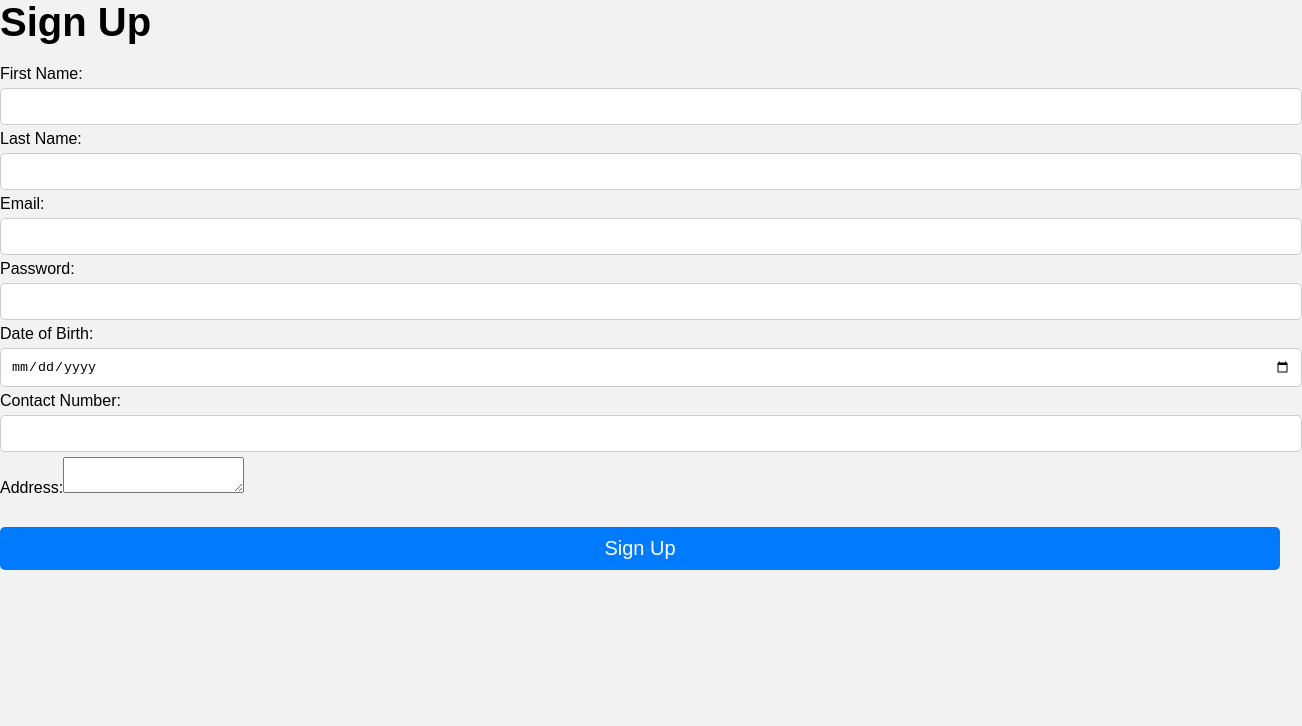
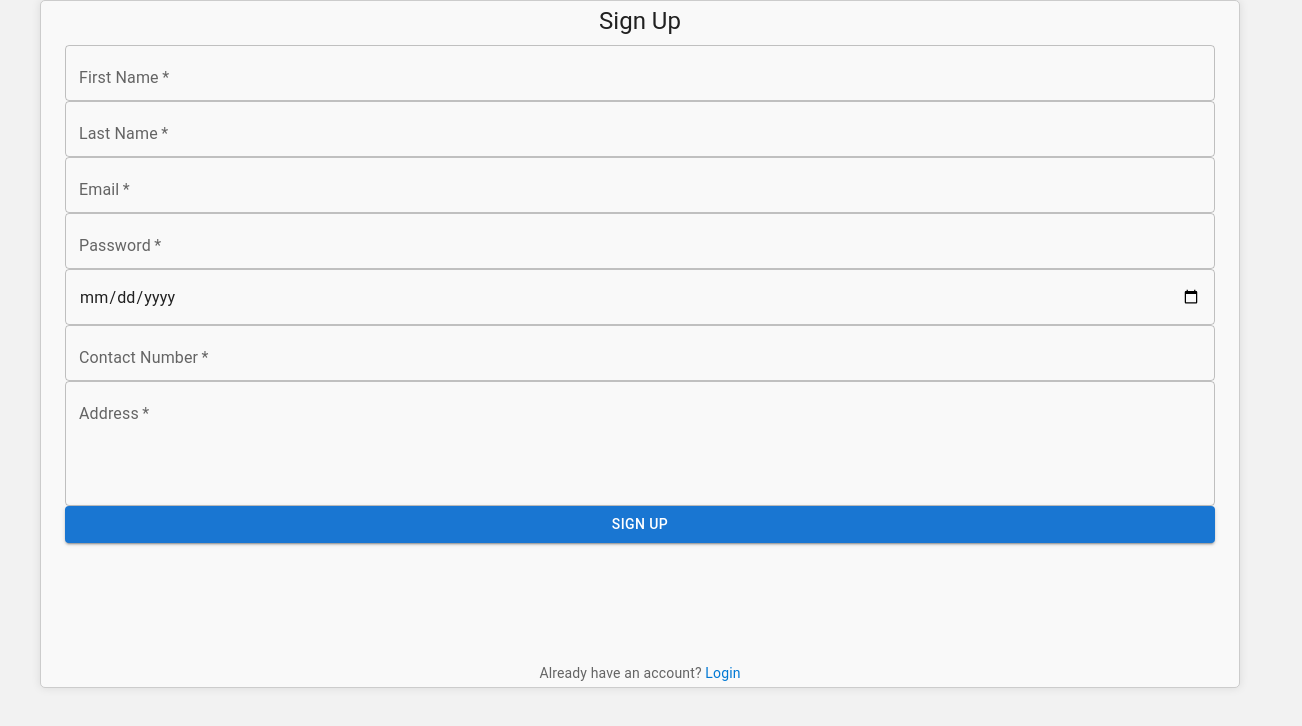
Before and after one commit to LLwassim/bankingapp-frontend, a React (Create React App) app: page /bankingapp-frontend/signup in a window 1280 px wide. Shown: the top 726 px of the page, 1302 px wide, since content can reach past the window. Built offline with nearby package versions, Linux system fonts and the light colour scheme.

Commit message:
added Material UI finsihed Sprint

```diff
--- a/src/App.js
+++ b/src/App.js
@@ -9,9 +9,10 @@ function App() {
   return (
     <Router basename="/bankingapp-frontend">
       <Routes>
-        <Route exact path="/" element={<HomePage />} />
+        <Route exact path="/" element={<LoginPage />} />
         <Route path="/login" element={<LoginPage />} />
         <Route path="/signup" element={<SignUpPage />} />
+        <Route path="/home" element={<HomePage />} />
       </Routes>
     </Router>
   );
--- a/src/components/Navbar.js
+++ b/src/components/Navbar.js
@@ -7,7 +7,7 @@ function Navbar() {
     <nav className="navbar">
       <ul className="nav-list">
         <li className="nav-item">
-          <Link to="/">Home</Link>
+          <Link to="/home">Home</Link>
         </li>
         <li className="nav-item">
           <Link to="/accounts">Accounts</Link>
--- a/src/pages/Login.css
+++ b/src/pages/Login.css
@@ -14,10 +14,14 @@ h2 {
   margin: 0 0 20px;
   font-size: 40px;
 }
-
+.login-message {
+  color: red;
+  font-size: 24px;
+}
 form {
   display: flex;
   flex-direction: column;
+  margin-bottom: 120px;
 }
 
 label {
@@ -31,11 +35,22 @@ input {
   border-radius: 5px;
   width: 100%;
 }
-
-button {
+.signup-button {
   background-color: #007bff;
   color: #fff;
   padding: 10px;
+  border: none;
+  border-radius: 5px;
+  cursor: pointer;
+  width: 30%;
+  margin-top: 2px;
+  font-size: 20px;
+}
+
+.login-button {
+  background-color: #007bff;
+  color: #fff;
+  padding: 15px;
   border: none;
   border-radius: 5px;
   cursor: pointer;
--- a/src/pages/LoginPage.js
+++ b/src/pages/LoginPage.js
@@ -1,19 +1,81 @@
-import React from "react";
+import React, { useState } from "react";
 import "./Login.css";
+import { Link, useNavigate } from "react-router-dom";
+import axios from "axios";
+const baseURL =
+  process.env.NODE_ENV === "development"
+    ? "http://localhost:5001" // Use localhost for development
+    : "https://xroadsports.com"; // Use the production URL for deployment {AWS SERVER}
+
+const axiosInstance = axios.create({
+  baseURL,
+  timeout: 5000,
+});
 
 function LoginPage() {
+  const [loginMessage, setLoginMessage] = useState("");
+  const [email, setEmail] = useState("");
+  const [password, setPassword] = useState("");
+  const navigate = useNavigate(); // Use useNavigate for navigation
+  const handleLogin = async (e) => {
+    e.preventDefault(); // Prevent the default form submission behavior
+
+    try {
+      const response = await axiosInstance.post("/api/users/login", {
+        email,
+        password,
+      });
+
+      // If authentication is successful, you can navigate to the home page
+      if (response.status === 200) {
+        navigate("/home"); // Use navigate to navigate
+      }
+    } catch (error) {
+      console.log("Response Status:", error.response.status); // Log the response status
+      console.log("Response Data:", error.response.data); // Log the response data
+      console.log(error.response.data.message);
+      console.error("Authentication Failed");
+      setLoginMessage(error.response.data.message);
+    }
+  };
+
   return (
     <div className="login-container">
-      <h2>Login</h2>
-      <form>
-        <label htmlFor="username">Username:</label>
-
-        <input type="text" id="username" name="username" required />
+      <h2> City National Bank Login</h2>
+      {loginMessage && <p className="login-message">{loginMessage}</p>}
+      <form onSubmit={handleLogin} method="post">
+        <label htmlFor="Email">Email:</label>
+        <input
+          type="email"
+          placeholder="Email"
+          value={email}
+          onChange={(e) => setEmail(e.target.value)}
+          id="email"
+          name="email"
+          required
+        />
         <label htmlFor="password">Password:</label>
 
-        <input type="password" id="password" name="password" required />
-        <button type="submit">Login</button>
+        <input
+          type="password"
+          placeholder="Password"
+          value={password}
+          onChange={(e) => setPassword(e.target.value)}
+          id="password"
+          name="password"
+          required
+        />
+
+        <button onClick={handleLogin} className="login-button" type="submit">
+          Login
+        </button>
+
+        {loginMessage && <p className="login-message">{loginMessage}</p>}
       </form>
+      <p>Don't have an account?</p>
+      <Link to="/signup">
+        <button className="signup-button">Sign Up</button>
+      </Link>
     </div>
   );
 }
--- a/src/pages/SignUpPage.js
+++ b/src/pages/SignUpPage.js
@@ -1,5 +1,40 @@
 import React, { useState } from "react";
+import { Link } from "react-router-dom";
+import { makeStyles, ThemeProvider } from "@mui/styles";
+import { Container, Typography, TextField, Button } from "@mui/material";
+import { useTheme } from "@mui/material/styles";
 import axios from "axios";
+import theme from "./SignUpTheme";
+
+const useStyles = makeStyles(() => ({
+  container: {
+    maxWidth: 400,
+    margin: "0 auto",
+    padding: theme.spacing(2),
+    border: "1px solid #ccc",
+    borderRadius: 5,
+    background: "#f9f9f9",
+    boxShadow: "0 0 10px rgba(0, 0, 0, 0.1)",
+  },
+  form: {
+    display: "flex",
+    flexDirection: "column",
+  },
+  input: {
+    marginBottom: theme.spacing(2),
+  },
+  button: {
+    backgroundColor: "#0078d4",
+    color: "white",
+    borderRadius: 5,
+    cursor: "pointer",
+  },
+  link: {
+    textDecoration: "none",
+    color: "#0078d4",
+  },
+}));
+
 const baseURL =
   process.env.NODE_ENV === "development"
     ? "http://localhost:5001" // Use localhost for development
@@ -11,6 +46,9 @@ const axiosInstance = axios.create({
 });
 
 function SignUpPage() {
+  const classes = useStyles();
+  const theme = useTheme();
+
   const [formData, setFormData] = useState({
     first_name: "",
     last_name: "",
@@ -19,8 +57,14 @@ function SignUpPage() {
     date_of_birth: "",
     contact_number: "",
     address: "",
-    account_type: "",
   });
+
+  const handleChange = (e) => {
+    setFormData({
+      ...formData,
+      [e.target.name]: e.target.value,
+    });
+  };
 
   const sendFormData = async () => {
     try {
@@ -33,14 +77,6 @@ function SignUpPage() {
     }
   };
 
-  const handleChange = (e) => {
-    const { name, value } = e.target;
-    setFormData({
-      ...formData,
-      [name]: value,
-    });
-  };
-
   const handleSubmit = (e) => {
     e.preventDefault();
 
@@ -48,94 +84,93 @@ function SignUpPage() {
   };
 
   return (
-    <div>
-      <h2>Sign Up</h2>
-      <form onSubmit={handleSubmit}>
-        <div>
-          <label>First Name:</label>
-          <input
+    <ThemeProvider theme={theme}>
+      <Container className={classes.container}>
+        <Typography
+          variant="h5"
+          align="center"
+          color="textPrimary"
+          gutterBottom
+        >
+          Sign Up
+        </Typography>
+        <form className={classes.form} onSubmit={handleSubmit}>
+          <TextField
+            label="First Name"
             type="text"
             name="first_name"
             value={formData.first_name}
             onChange={handleChange}
             required
+            className={classes.input}
           />
-        </div>
-        <div>
-          <label>Last Name:</label>
-          <input
+          <TextField
+            label="Last Name"
             type="text"
             name="last_name"
             value={formData.last_name}
             onChange={handleChange}
             required
+            className={classes.input}
           />
-        </div>
-        <div>
-          <label>Email:</label>
-          <input
+          <TextField
+            label="Email"
             type="email"
             name="email"
             value={formData.email}
             onChange={handleChange}
             required
+            className={classes.input}
           />
-        </div>
-        <div>
-          <label>Password:</label>
-          <input
+          <TextField
+            label="Password"
             type="password"
             name="password"
             value={formData.password}
             onChange={handleChange}
             required
+            className={classes.input}
           />
-        </div>
-        <div>
-          <label>Date of Birth:</label>
-          <input
+          <TextField
+            //label="Date of Birth"
             type="date"
             name="date_of_birth"
             value={formData.date_of_birth}
             onChange={handleChange}
             required
+            className={classes.input}
           />
-        </div>
-        <div>
-          <label>Contact Number:</label>
-          <input
+          <TextField
+            label="Contact Number"
             type="tel"
             name="contact_number"
             value={formData.contact_number}
             onChange={handleChange}
             required
+            className={classes.input}
           />
-        </div>
-        <div>
-          <label>Address:</label>
-          <textarea
+          <TextField
+            label="Address"
             name="address"
             value={formData.address}
             onChange={handleChange}
             required
+            className={classes.input}
+            multiline
+            rows={4}
           />
-        </div>
-        {/* <div>
-          <label>Account Type:</label>
-          <select
-            name="account_type"
-            value={formData.account_type}
-            onChange={handleChange}
-            required
-          >
-            <option value="">Select an account type</option>
-            <option value="Checking">Checking</option>
-            <option value="Savings">Savings</option>
-          </select>
-        </div> */}
-        <button type="submit">Sign Up</button>
-      </form>
-    </div>
+          <Button type="submit" variant="contained" className={classes.button}>
+            Sign Up
+          </Button>
+        </form>
+        <Typography variant="body2" align="center" color="textSecondary">
+          Already have an account?{" "}
+          <Link to="/login" className={classes.link}>
+            Login
+          </Link>
+        </Typography>
+      </Container>
+    </ThemeProvider>
   );
 }
 
--- /dev/null
+++ b/src/pages/SignUpTheme.js
@@ -0,0 +1,24 @@
+import { createTheme } from "@mui/material/styles";
+
+const theme = createTheme({
+  palette: {
+    primary: {
+      main: "#0078d4", // Primary color
+    },
+  },
+  typography: {
+    fontFamily: "Arial, sans-serif",
+  },
+  spacing: 2, // Default spacing between components
+  overrides: {
+    MuiButton: {
+      root: {
+        backgroundColor: "#0078d4", // Button background color
+        color: "white", // Button text color
+        borderRadius: 5, // Button border radius
+      },
+    },
+  },
+});
+
+export default theme;
```
Also changed, not shown: package.json (+8 -0 lines), 1 other file (tests, documents, lock files or other folders).
